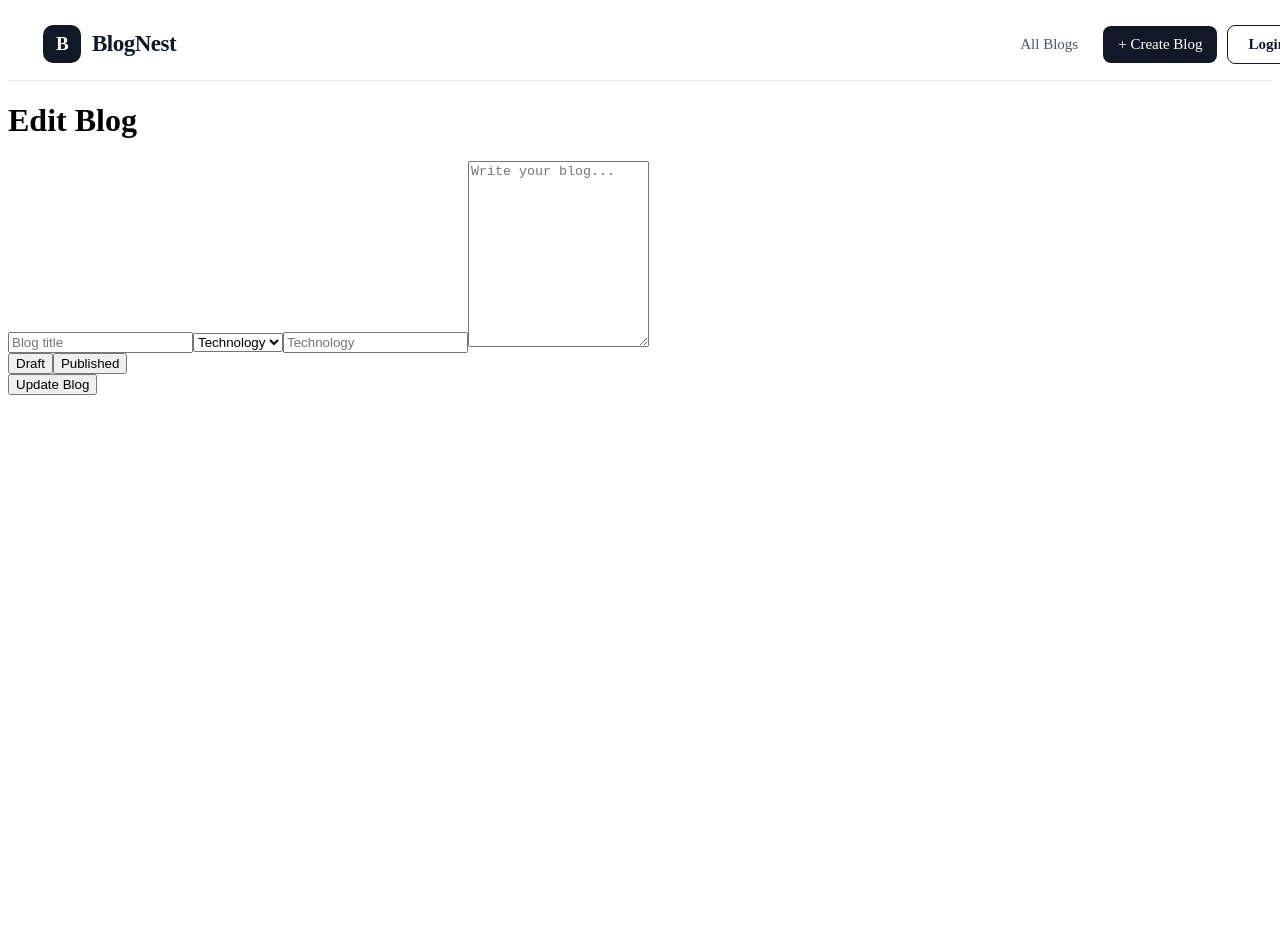
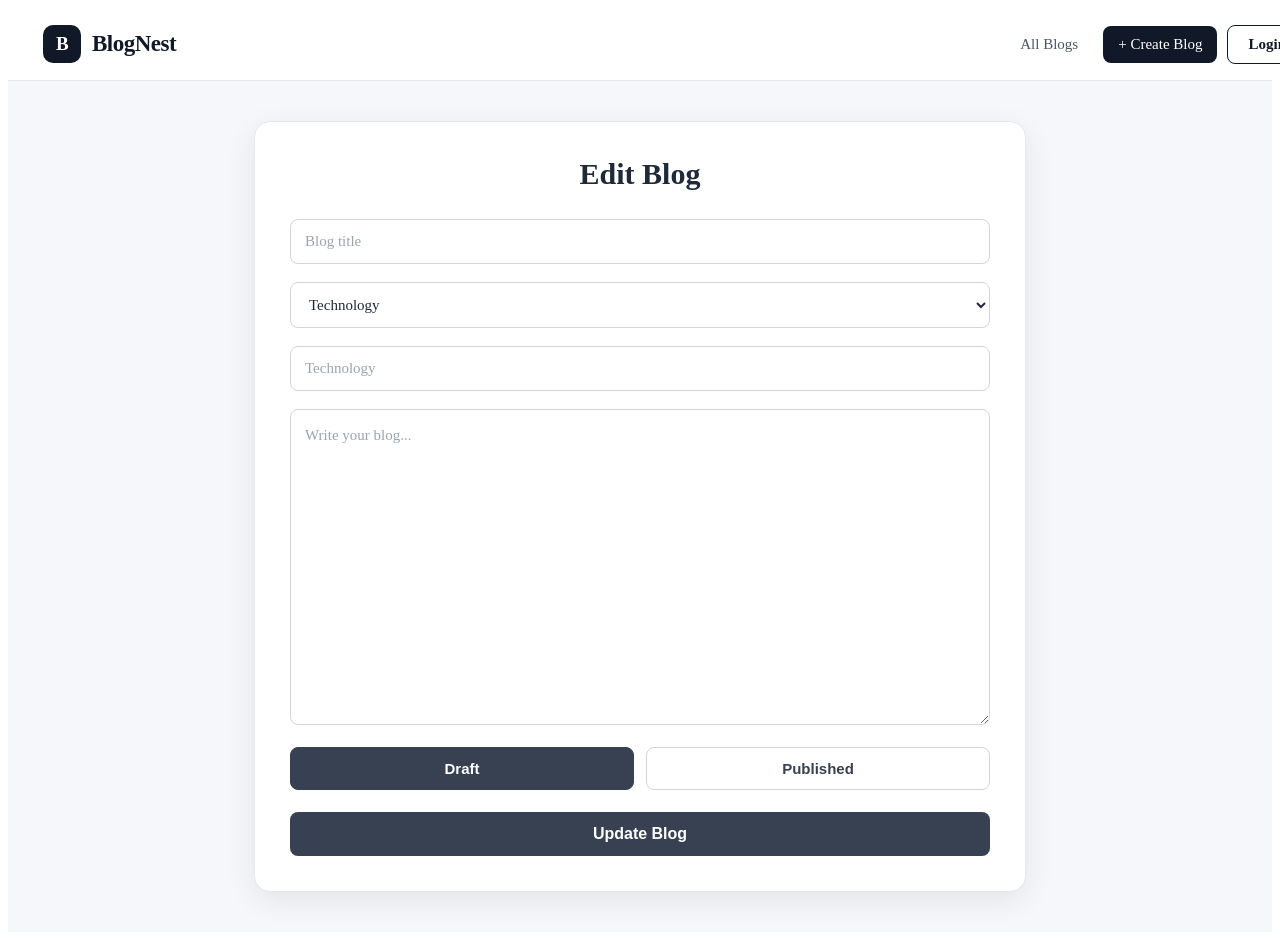
Before and after one commit to Gayatrimhase021/blog-app, a React (Vite) app in the folder client/: page /edit/1 in a window 1280 px wide. Shown: the top 940 px of the page. Before the commit the page ends 800 px from the top, so only its background shows below. Built offline with nearby package versions, Linux system fonts and the light colour scheme; no server answers.

Commit message:
added edit blog info

```diff
--- /dev/null
+++ b/client/src/views/EditBlog.css
@@ -0,0 +1,134 @@
+.blog-form-page {
+  min-height: calc(100vh - 70px);
+  display: flex;
+  justify-content: center;
+  align-items: center;
+  padding: 40px 20px;
+  background: #f5f7fa;
+}
+
+.blog-form {
+  width: 100%;
+  max-width: 700px;
+  padding: 35px;
+  background: #ffffff;
+  border: 1px solid #e5e7eb;
+  border-radius: 16px;
+  box-shadow: 0 8px 30px rgba(0, 0, 0, 0.08);
+}
+
+.blog-form h1 {
+  margin: 0 0 28px;
+  text-align: center;
+  font-size: 30px;
+  color: #1f2937;
+}
+
+.blog-form input,
+.blog-form select,
+.blog-form textarea {
+  width: 100%;
+  box-sizing: border-box;
+  padding: 13px 14px;
+  margin-bottom: 18px;
+  border: 1px solid #d1d5db;
+  border-radius: 8px;
+  outline: none;
+  font-size: 15px;
+  color: #1f2937;
+  background: #ffffff;
+  font-family: inherit;
+  transition: 0.2s ease;
+}
+
+.blog-form input:focus,
+.blog-form select:focus,
+.blog-form textarea:focus {
+  border-color: #374151;
+  box-shadow: 0 0 0 3px rgba(55, 65, 81, 0.1);
+}
+
+.blog-form input::placeholder,
+.blog-form textarea::placeholder {
+  color: #9ca3af;
+}
+
+.blog-form textarea {
+  resize: vertical;
+  min-height: 250px;
+  line-height: 1.6;
+}
+
+/* Status Buttons */
+
+.status-selection {
+  display: flex;
+  gap: 12px;
+  margin-bottom: 22px;
+}
+
+.status-selection button {
+  flex: 1;
+  padding: 12px 20px;
+  border: 1px solid #d1d5db;
+  border-radius: 8px;
+  background: #ffffff;
+  color: #374151;
+  font-size: 15px;
+  font-weight: 600;
+  cursor: pointer;
+  transition: 0.3s ease;
+}
+
+.status-selection button:hover {
+  background: #f3f4f6;
+}
+
+.status-selection button.status-active {
+  background: #374151;
+  color: #ffffff;
+  border-color: #374151;
+}
+
+/* Update Blog Button */
+
+.create-blog-btn {
+  width: 100%;
+  padding: 13px;
+  border: none;
+  border-radius: 8px;
+  background: #374151;
+  color: #ffffff;
+  font-size: 16px;
+  font-weight: 600;
+  cursor: pointer;
+  transition: 0.3s ease;
+}
+
+.create-blog-btn:hover {
+  background: #1f2937;
+}
+
+/* Mobile */
+
+@media (max-width: 600px) {
+  .blog-form-page {
+    padding: 25px 15px;
+  }
+
+  .blog-form {
+    padding: 25px 20px;
+  }
+
+  .blog-form h1 {
+    font-size: 26px;
+  }
+
+  .status-selection {
+    flex-direction: column;
+  }
+
+  .status-selection button {
+    width: 100%;
+  }
+}
--- a/client/src/views/EditBlog.jsx
+++ b/client/src/views/EditBlog.jsx
@@ -4,6 +4,7 @@ import {
   useNavigate,
   useParams
 } from "react-router-dom";
+import "./EditBlog.css";
 
 function EditBlog() {
 
```
